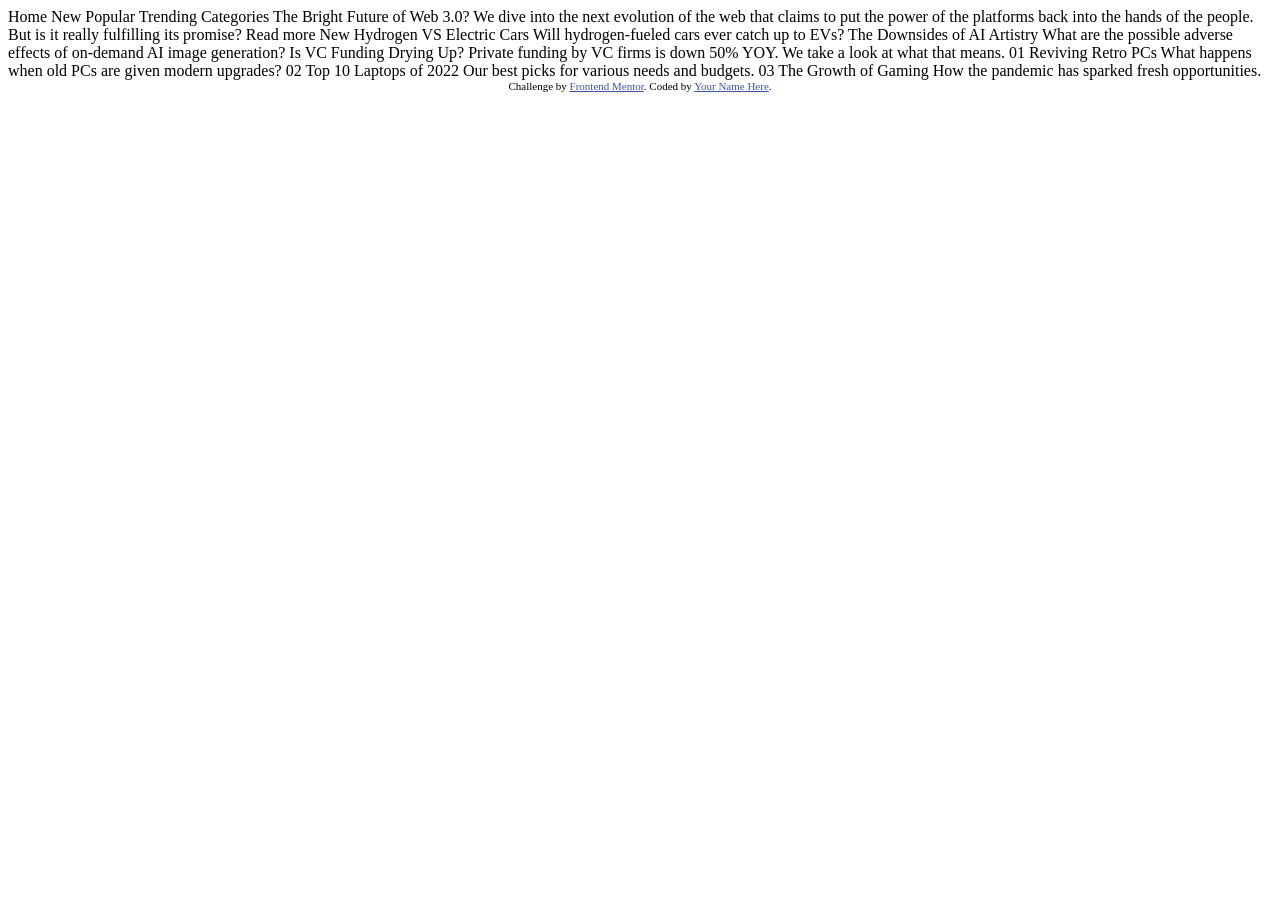
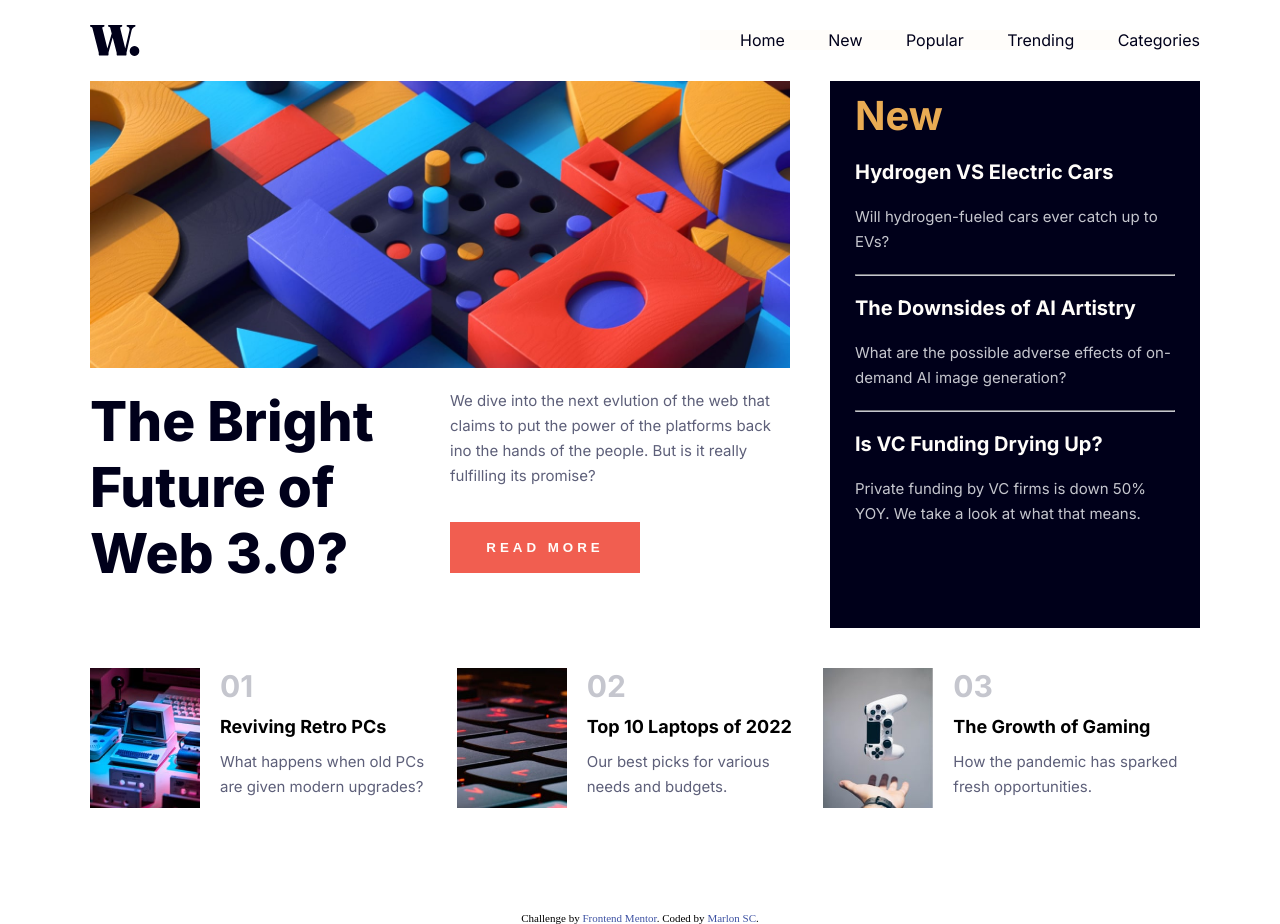
Before and after one commit to Hud-LAB/Frontend-Mentor, a plain HTML site: page project 10/news-homepage-main/index.html in a window 1280 px wide. Before the commit the page ends 800 px from the top, so only its background shows below. Drawn offline with Linux system fonts and the light colour scheme.

Commit message:
project finished

```diff
--- a/project 10/news-homepage-main/index.html
+++ b/project 10/news-homepage-main/index.html
@@ -1,60 +1,163 @@
 <!DOCTYPE html>
 <html lang="en">
   <head>
-  <meta charset="UTF-8">
-  <meta name="viewport" content="width=device-width, initial-scale=1.0"> <!-- displays site properly based on user's device -->
-
-  <link rel="icon" type="image/png" sizes="32x32" href="./assets/images/favicon-32x32.png">
+    <meta charset="UTF-8" />
+    <meta name="viewport" content="width=device-width, initial-scale=1.0" />
+    <!-- displays site properly based on user's device -->
+    <link rel="stylesheet" href="style.css" />
+    <link
+      rel="icon"
+      type="image/png"
+      sizes="32x32"
+      href="./assets/images/favicon-32x32.png"
+    />
 
     <title>Frontend Mentor | News homepage</title>
 
     <!-- Feel free to remove these styles or customise in your own stylesheet 👍 -->
     <style>
-    .attribution { font-size: 11px; text-align: center; }
-    .attribution a { color: hsl(228, 45%, 44%); }
+      .attribution {
+        font-size: 11px;
+        text-align: center;
+      }
+      .attribution a {
+        color: hsl(228, 45%, 44%);
+      }
     </style>
   </head>
   <body>
+    <div class="main">
+      <div class="head">
+        <img src="assets/images/logo.svg" alt="logo" class="logo" />
+        <img
+          src="assets/images/icon-menu.svg"
+          alt="menu"
+          class="menuButtonB"
+          onclick="burguerButton()"
+        />
+        <img
+          src="assets/images/icon-menu-close.svg"
+          alt="menu"
+          class="menuButtonX"
+          onclick="burguerButton()"
+        />
 
-  Home
-  New
-  Popular
-  Trending
-  Categories
+        <div class="menu">
+          <div class="links">
+            <a class="link" href="#">Home</a>
+            <a class="link" href="#">New</a>
+            <a class="link" href="#">Popular</a>
+            <a class="link" href="#">Trending</a>
+            <a class="link" href="#">Categories</a>
+          </div>
+        </div>
+      </div>
 
-  The Bright Future of Web 3.0?
+      <img
+        src="assets/images/image-web-3-mobile.jpg"
+        alt="mobile"
+        class="mobile"
+      />
 
-  We dive into the next evolution of the web that claims to put the power of the platforms back into the hands of the people.
-  But is it really fulfilling its promise?
+      <div class="deskNews">
+        <div class="bodyA">
+          <img
+            src="assets/images/image-web-3-desktop.jpg"
+            alt="desktop"
+            class="desktop"
+          />
+          <div class="deskBody">
+            <h1>The Bright Future of Web 3.0?</h1>
+            <div class="deskText">
+              <p>
+                We dive into the next evlution of the web that claims to put the
+                power of the platforms back ino the hands of the people. But is
+                it really fulfilling its promise?
+              </p>
+              <button>Read more</button>
+            </div>
+          </div>
+        </div>
+        <div class="newsBox">
+          <h1 class="newsTitle">New</h1>
+          <div class="new">
+            <div class="newTitle">Hydrogen VS Electric Cars</div>
+            <p class="newText">
+              Will hydrogen-fueled cars ever catch up to EVs?
+            </p>
+          </div>
+          <hr />
+          <div class="new">
+            <div class="newTitle">The Downsides of AI Artistry</div>
+            <p class="newText">
+              What are the possible adverse effects of on-demand AI image
+              generation?
+            </p>
+          </div>
+          <hr />
+          <div class="new">
+            <div class="newTitle">Is VC Funding Drying Up?</div>
+            <p class="newText">
+              Private funding by VC firms is down 50% YOY. We take a look at
+              what that means.
+            </p>
+          </div>
+        </div>
+      </div>
 
-  Read more
+      <div class="cards">
+        <div class="card">
+          <img
+            src="assets/images/image-retro-pcs.jpg"
+            alt="retro"
+            class="cardImg"
+          />
+          <div class="cardInfo">
+            <div class="number">01</div>
+            <div class="cardTitle">Reviving Retro PCs</div>
+            <p class="cardText">
+              What happens when old PCs are given modern upgrades?
+            </p>
+          </div>
+        </div>
 
-  New
-
-  Hydrogen VS Electric Cars
-  Will hydrogen-fueled cars ever catch up to EVs?
-
-  The Downsides of AI Artistry
-  What are the possible adverse effects of on-demand AI image generation?
-
-  Is VC Funding Drying Up?
-  Private funding by VC firms is down 50% YOY. We take a look at what that means.
-
-  01
-  Reviving Retro PCs
-  What happens when old PCs are given modern upgrades?
-
-  02
-  Top 10 Laptops of 2022
+        <div class="card">
+          <img
+            src="assets/images/image-top-laptops.jpg"
+            alt="laptops"
+            class="cardImg"
+          />
+          <div class="cardInfo">
+            <div class="number">02</div>
+            <div class="cardTitle">Top 10 Laptops of 2022</div>
+            <p class="cardText">
               Our best picks for various needs and budgets.
-
-  03
-  The Growth of Gaming
+            </p>
+          </div>
+        </div>
+        <div class="card">
+          <img
+            src="assets/images/image-gaming-growth.jpg"
+            alt="gaming"
+            class="cardImg"
+          />
+          <div class="cardInfo">
+            <div class="number">03</div>
+            <div class="cardTitle">The Growth of Gaming</div>
+            <p class="cardText">
               How the pandemic has sparked fresh opportunities.
+            </p>
+          </div>
+        </div>
+      </div>
+    </div>
 
     <div class="attribution">
-    Challenge by <a href="https://www.frontendmentor.io?ref=challenge" target="_blank">Frontend Mentor</a>.
-    Coded by <a href="#">Your Name Here</a>.
+      Challenge by
+      <a href="https://www.frontendmentor.io?ref=challenge" target="_blank"
+        >Frontend Mentor</a
+      >. Coded by <a href="">Marlon SC</a>.
     </div>
+    <script src="script.js"></script>
   </body>
 </html>
--- /dev/null
+++ b/project 10/news-homepage-main/script.js
@@ -0,0 +1,17 @@
+let buttonX = document.querySelector('.menuButtonX');
+let buttonB = document.querySelector('.menuButtonB');
+let menu = document.querySelector('.menu');
+
+
+function burguerButton() {
+    if(menu.style.display != 'none' ) {
+        menu.style.display = 'none'
+        buttonB.style.display = 'block'
+        buttonX.style.display = 'none'
+    }else {
+        menu.style.display = 'block'
+        buttonB.style.display = 'none'
+        buttonX.style.display = 'block'
+        buttonX.style.position = 'fixed'
+    }
+}
--- /dev/null
+++ b/project 10/news-homepage-main/style.css
@@ -0,0 +1,287 @@
+@import url("https://fonts.googleapis.com/css2?family=Inter:wght@400;700;800&display=swap");
+* {
+  margin: 0;
+  padding: 0;
+}
+
+:root {
+  --Soft-orange: hsl(35, 77%, 62%);
+  --Soft-red: hsl(5, 85%, 63%);
+  --Off-white: hsl(36, 100%, 99%);
+  --Grayish-blue: hsl(233, 8%, 79%);
+  --Dark-grayish-blue: hsl(236, 13%, 42%);
+  --Very-dark-blue: hsl(240, 100%, 5%);
+  --font: "Inter", sans-serif;
+}
+
+.main {
+  width: 350px;
+  margin: auto;
+  font-family: var(--font);
+  padding-bottom: 15%;
+}
+
+.head {
+  display: flex;
+  padding-top: 25px;
+  padding-bottom: 25px;
+  justify-content: space-between;
+  align-items: center;
+}
+
+.logo {
+  width: 50px;
+}
+
+.menuButtonB {
+  height: 20px;
+  z-index: 10;
+}
+
+.menuButtonX {
+  height: 30px;
+  display: none;
+  z-index: 10;
+  left: 320px;
+}
+
+.menu {
+  position: fixed;
+  display: none;
+  z-index: 9;
+  height: 100%;
+  width: 260px;
+  top: 0px;
+  left: 31%;
+  background-color: var(--Off-white);
+}
+.links {
+  display: grid;
+  height: 300px;
+  margin-top: 100px;
+  padding-left: 30px;
+  align-items: center;
+}
+
+a {
+  text-decoration: none;
+  color: var(--Very-dark-blue);
+}
+
+a:hover {
+  color: var(--Soft-red);
+}
+
+.mobile {
+  width: 100%;
+}
+
+.desktop {
+  width: 700px;
+  display: none;
+}
+
+h1 {
+  font-size: 45px;
+  color: var(--Very-dark-blue);
+  font-weight: 800;
+  margin: 20px 0px;
+}
+
+p {
+  font-size: 15px;
+  line-height: 25px;
+  color: var(--Dark-grayish-blue);
+}
+
+button {
+  color: var(--Off-white);
+  font-weight: 700;
+  letter-spacing: 4px;
+  font-size: 15;
+  background-color: var(--Soft-red);
+  width: 190px;
+  border: none;
+  padding: 18px;
+  text-transform: uppercase;
+  margin-top: 10%;
+  margin-bottom: 16%;
+}
+
+button:hover {
+  background-color: var(--Very-dark-blue);
+  cursor: pointer;
+}
+
+.newsBox {
+  padding: 10px 25px;
+  background-color: var(--Very-dark-blue);
+  color: var(--Off-white);
+  margin-bottom: 15%;
+}
+
+.newsTitle {
+  color: var(--Soft-orange);
+  font-weight: 700;
+  font-size: 40px;
+}
+
+.newTitle {
+  font-weight: 700;
+  font-size: 20px;
+  margin-top: 20px;
+}
+
+.newTitle:hover {
+  color: var(--Soft-orange);
+  cursor: pointer;
+}
+
+.newText {
+  color: var(--Grayish-blue);
+  margin: 20px 0px;
+}
+
+hr {
+  border-color: var(--Grayish-blue);
+}
+
+.card {
+  display: flex;
+  margin: 40px 0px;
+}
+
+.cardImg {
+  width: 110px;
+  margin-right: 20px;
+}
+
+.number {
+  color: var(--Grayish-blue);
+  font-size: 30px;
+  font-weight: 700;
+}
+
+.cardTitle {
+  font-size: 18px;
+  font-weight: 700;
+  margin: 12px 0px;
+}
+
+.cardTitle:hover {
+  color: var(--Soft-red);
+  cursor: pointer;
+}
+
+.attribution {
+  margin-top: 5%;
+}
+
+@media screen and (min-width: 1000px) {
+  .main {
+    width: 1100px;
+    padding-bottom: 0;
+  }
+
+  .menuButtonB {
+    display: none;
+  }
+
+  .menuButtonX {
+    display: none;
+  }
+
+  .head {
+    width: 1110px;
+  }
+
+  .menu {
+    position: initial;
+    display: flex;
+    flex-direction: column;
+    height: auto;
+    width: 500px;
+    background-color: var(--Off-white);
+  }
+
+  .links {
+    display: flex;
+    justify-content: space-between;
+    height: auto;
+    width: auto;
+    margin-top: 0;
+    padding-left: 0;
+    align-items: end;
+  }
+
+  .link {
+    margin: 0 0 0 8%
+  }
+
+  .mobile {
+    display: none;
+  }
+
+  .desktop {
+    display: block;
+    width: 700px;
+  }
+
+  h1 {
+    width: 350px;
+    font-size: 55px;
+    margin-top: 0;
+  }
+
+  .deskBody {
+    display: flex;
+    width: 700px;
+    margin-top: 20px;
+  }
+
+  p {
+    width: 340px;
+    padding: 0px 0px;
+  }
+
+  button {
+    margin-left: 0px;
+  }
+
+  .deskNews {
+    display: flex;
+  }
+
+  .bodyA {
+    margin-right: 40px;
+  }
+
+  .deskText {
+    margin-left: 70px;
+  }
+
+  .newsBox {
+    margin-bottom: 0;
+    width: 320px;
+  }
+
+  .newText {
+    width: 320px;
+    padding: 0;
+  }
+
+  .cards {
+    display: flex;
+  }
+
+  .card {
+    display: flex;
+    width: 370px;
+  }
+
+  .cardText {
+    width: 225px;
+    margin: 0;
+    padding: 0;
+  }
+}
```
Lines whose indentation alone changed are shown as unchanged.
